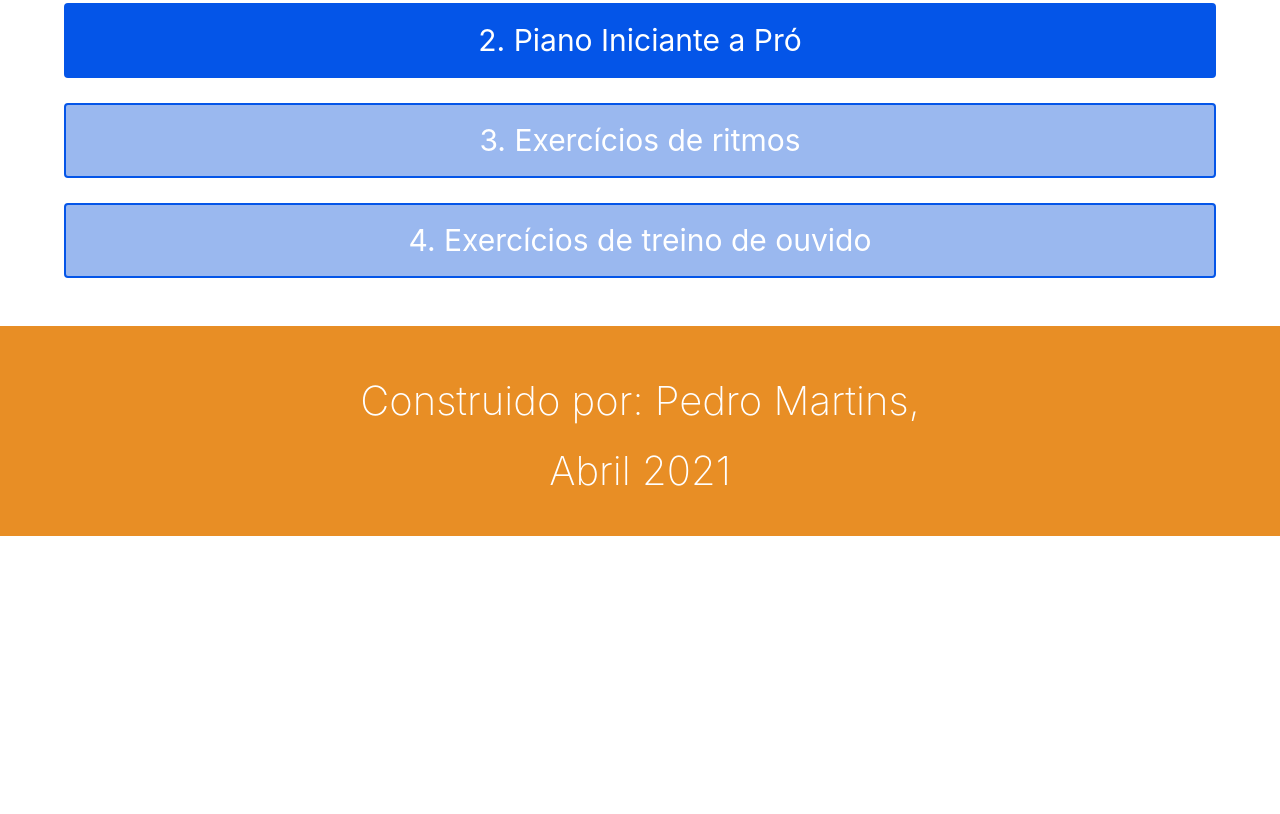
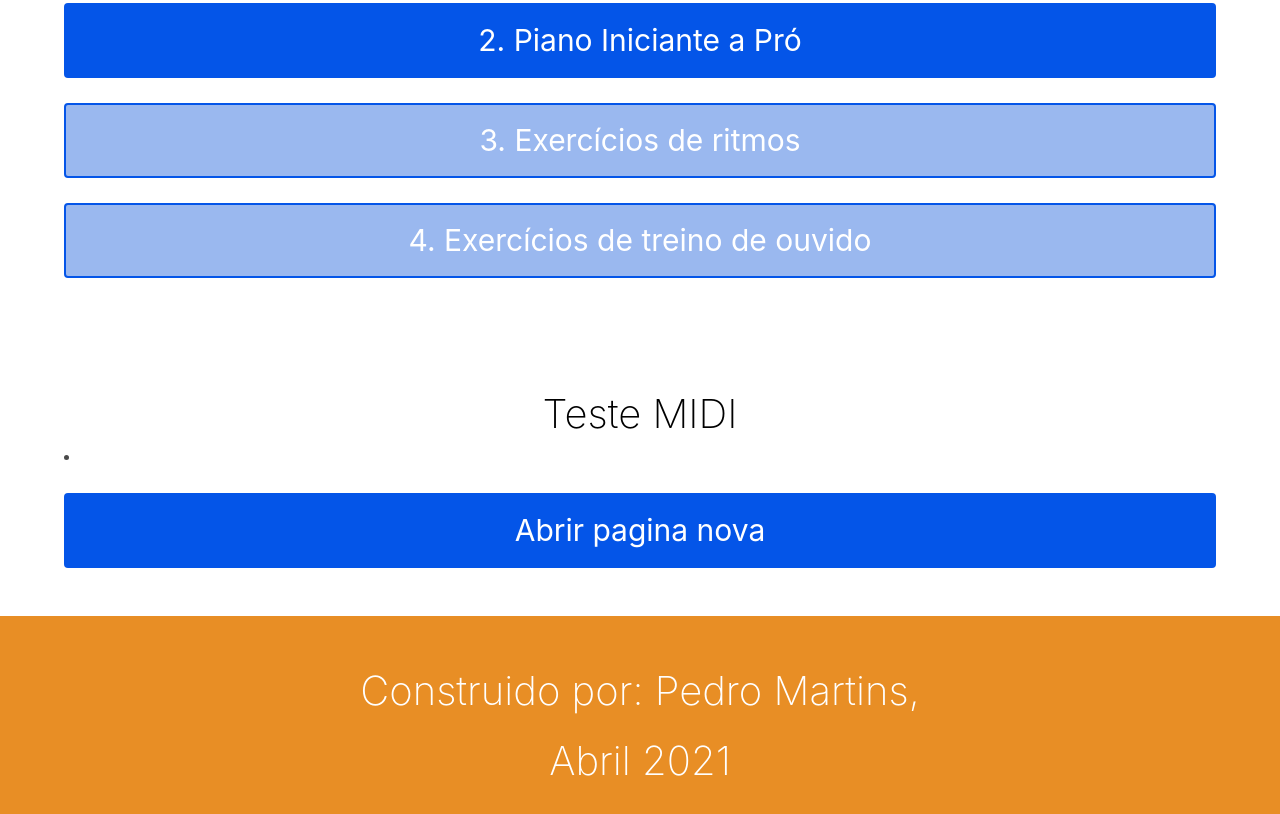
Before and after one commit to pedropp222/MusicManual, a website: page index.html in a window 1280 px wide. Shown: the part 2097-2911 px from the top of the page. Before the commit the page ends 2633 px from the top, so only its background shows below. Drawn offline with Linux system fonts and the light colour scheme.

Commit message:
test midi npm

```diff
--- a/index.html
+++ b/index.html
@@ -55,6 +55,15 @@
         </div>
     </section>
 
+    <section class="section">
+        <div class="container">
+            <h3 class="subtituloPrincipal textoPreto">
+                Teste MIDI
+            </h3>
+            <li><a class="button is-primary botaoGrande" href="node_modules/midi-player-js/index.html">Abrir pagina nova</a></li>
+        </div>
+    </section>
+
     <div class="cheio" id="Orange">
         <h3 class="subtituloPrincipal">
             Construido por: Pedro Martins,
--- /dev/null
+++ b/package.json
@@ -0,0 +1,5 @@
+{
+  "dependencies": {
+    "midi-player-js": "^2.0.16"
+  }
+}
```
Also changed, not shown: 1 other file.
